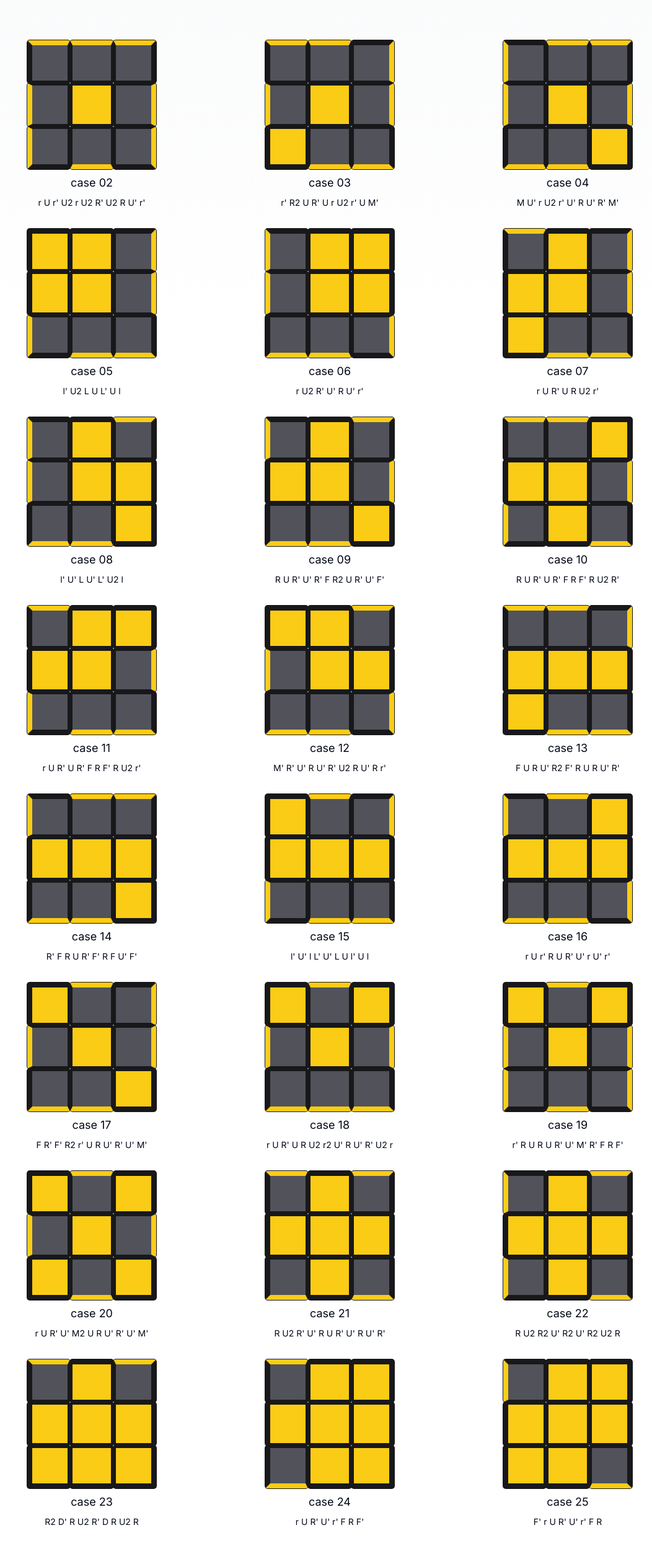
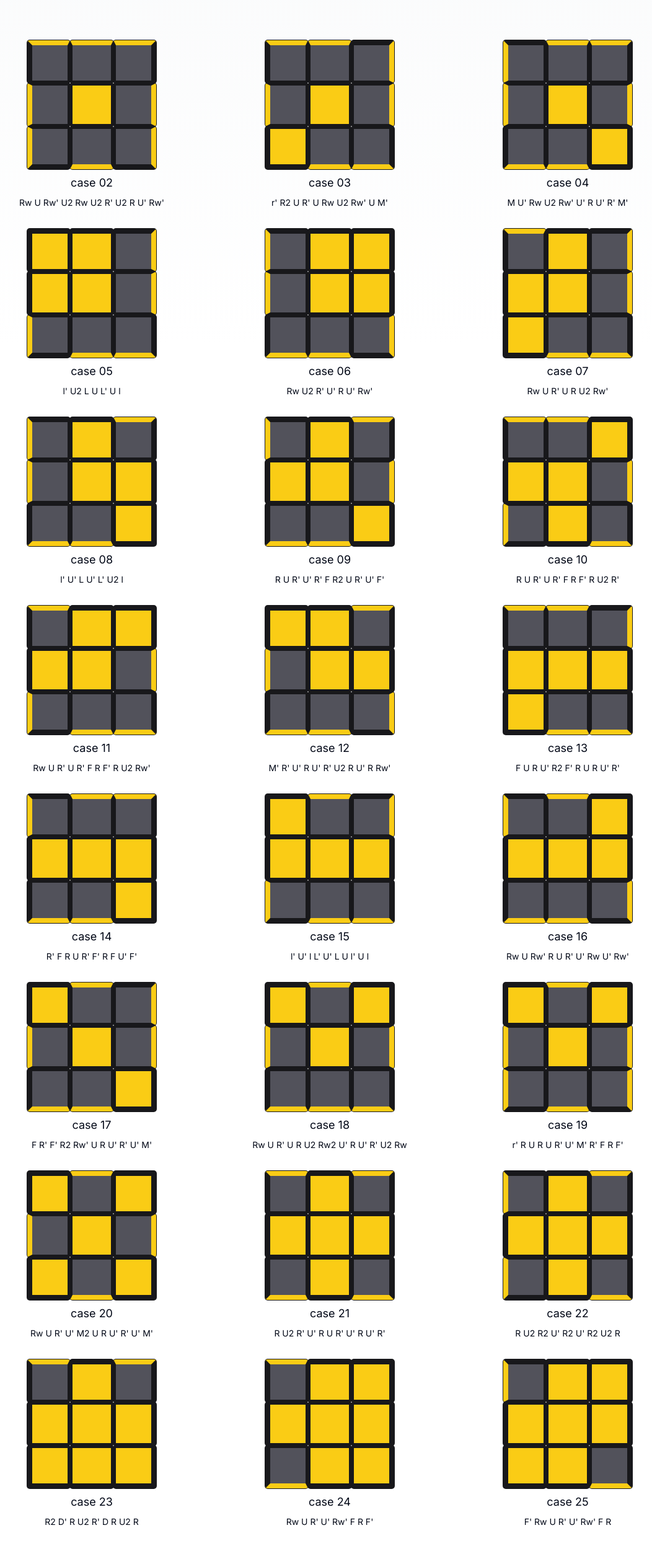
Before and after one commit to ValdineiJunior/cube-lessons, a Next.js app: page /en/orientationLastLayer in a window 1280 px wide. Shown: the part 244-2738 px from the top of the page at 62% size, without its empty margins (108-1160 px from the left). Built offline with nearby package versions, Linux system fonts and the light colour scheme.

Commit message:
feat: update move notations to use Rw notation for consistency across cube cases

```diff
--- a/src/data/cubeCasesOrientationLastLayer.ts
+++ b/src/data/cubeCasesOrientationLastLayer.ts
@@ -33,7 +33,7 @@ export const cubeCasesOrientationLastLayer: CubeInfo2D[] = [
         rightBorder: "yellow",
       },
     ],
-    moves: "r U r' U2 r U2 R' U2 R U' r'",
+    moves: "Rw U Rw' U2 Rw U2 R' U2 R U' Rw'",
   },
   {
     name: "case 03",
@@ -67,7 +67,7 @@ export const cubeCasesOrientationLastLayer: CubeInfo2D[] = [
         bottomBorder: "yellow",
       },
     ],
-    moves: "r' R2 U R' U r U2 r' U M'",
+    moves: "r' R2 U R' U Rw U2 Rw' U M'",
   },
   {
     name: "case 04",
@@ -101,7 +101,7 @@ export const cubeCasesOrientationLastLayer: CubeInfo2D[] = [
         centerColor: "yellow",
       },
     ],
-    moves: "M U' r U2 r' U' R U' R' M'",
+    moves: "M U' Rw U2 Rw' U' R U' R' M'",
   },
   {
     name: "case 05",
@@ -169,7 +169,7 @@ export const cubeCasesOrientationLastLayer: CubeInfo2D[] = [
         rightBorder: "yellow",
       },
     ],
-    moves: "r U2 R' U' R U' r'",
+    moves: "Rw U2 R' U' R U' Rw'",
   },
   {
     name: "case 07",
@@ -203,7 +203,7 @@ export const cubeCasesOrientationLastLayer: CubeInfo2D[] = [
         bottomBorder: "yellow",
       },
     ],
-    moves: "r U R' U R U2 r'",
+    moves: "Rw U R' U R U2 Rw'",
   },
   {
     name: "case 08",
@@ -339,7 +339,7 @@ export const cubeCasesOrientationLastLayer: CubeInfo2D[] = [
         bottomBorder: "yellow",
       },
     ],
-    moves: "r U R' U R' F R F' R U2 r'",
+    moves: "Rw U R' U R' F R F' R U2 Rw'",
   },
   {
     name: "case 12",
@@ -373,7 +373,7 @@ export const cubeCasesOrientationLastLayer: CubeInfo2D[] = [
         rightBorder: "yellow",
       },
     ],
-    moves: "M' R' U' R U' R' U2 R U' R r'",
+    moves: "M' R' U' R U' R' U2 R U' R Rw'",
   },
   {
     name: "case 13",
@@ -509,7 +509,7 @@ export const cubeCasesOrientationLastLayer: CubeInfo2D[] = [
         rightBorder: "yellow",
       },
     ],
-    moves: "r U r' R U R' U' r U' r'",
+    moves: "Rw U Rw' R U R' U' Rw U' Rw'",
   },
   {
     name: "case 17",
@@ -543,7 +543,7 @@ export const cubeCasesOrientationLastLayer: CubeInfo2D[] = [
         centerColor: "yellow",
       },
     ],
-    moves: "F R' F' R2 r' U R U' R' U' M'",
+    moves: "F R' F' R2 Rw' U R U' R' U' M'",
   },
   {
     name: "case 18",
@@ -577,7 +577,7 @@ export const cubeCasesOrientationLastLayer: CubeInfo2D[] = [
         bottomBorder: "yellow",
       },
     ],
-    moves: "r U R' U R U2 r2 U' R U' R' U2 r",
+    moves: "Rw U R' U R U2 Rw2 U' R U' R' U2 Rw",
   },
   {
     name: "case 19",
@@ -645,7 +645,7 @@ export const cubeCasesOrientationLastLayer: CubeInfo2D[] = [
         centerColor: "yellow",
       },
     ],
-    moves: "r U R' U' M2 U R U' R' U' M'",
+    moves: "Rw U R' U' M2 U R U' R' U' M'",
   },
   {
     name: "case 21",
@@ -781,7 +781,7 @@ export const cubeCasesOrientationLastLayer: CubeInfo2D[] = [
         centerColor: "yellow",
       },
     ],
-    moves: "r U R' U' r' F R F'",
+    moves: "Rw U R' U' Rw' F R F'",
   },
   {
     name: "case 25",
@@ -815,7 +815,7 @@ export const cubeCasesOrientationLastLayer: CubeInfo2D[] = [
         bottomBorder: "yellow",
       },
     ],
-    moves: "F' r U R' U' r' F R",
+    moves: "F' Rw U R' U' Rw' F R",
   },
   {
     name: "case 26",
@@ -917,7 +917,7 @@ export const cubeCasesOrientationLastLayer: CubeInfo2D[] = [
         centerColor: "yellow",
       },
     ],
-    moves: "r U R' U' r' R U R U' R'",
+    moves: "Rw U R' U' Rw' R U R U' R'",
   },
   {
     name: "case 29",
@@ -1631,7 +1631,7 @@ export const cubeCasesOrientationLastLayer: CubeInfo2D[] = [
         bottomBorder: "yellow",
       },
     ],
-    moves: "r U' r2 U r2 U r2 U' r",
+    moves: "Rw U' Rw2 U Rw2 U Rw2 U' Rw",
   },
   {
     name: "case 50",
@@ -1665,7 +1665,7 @@ export const cubeCasesOrientationLastLayer: CubeInfo2D[] = [
         bottomBorder: "yellow",
       },
     ],
-    moves: "r' U r2 U' r2 U' r2 U r'",
+    moves: "r' U Rw2 U' Rw2 U' Rw2 U Rw'",
   },
   {
     name: "case 51",
@@ -1801,7 +1801,7 @@ export const cubeCasesOrientationLastLayer: CubeInfo2D[] = [
         bottomBorder: "yellow",
       },
     ],
-    moves: "r U2 R' U' R U R' U' R U' r'",
+    moves: "Rw U2 R' U' R U R' U' R U' Rw'",
   },
   {
     name: "case 55",
@@ -1869,7 +1869,7 @@ export const cubeCasesOrientationLastLayer: CubeInfo2D[] = [
         rightBorder: "yellow",
       },
     ],
-    moves: "r' U' r U' R' U R U' R' U R r' U r",
+    moves: "r' U' Rw U' R' U R U' R' U R Rw' U Rw",
   },
   {
     name: "case 57",
@@ -1903,6 +1903,6 @@ export const cubeCasesOrientationLastLayer: CubeInfo2D[] = [
         centerColor: "yellow",
       },
     ],
-    moves: "R U R' U' M' U R U' r'",
+    moves: "R U R' U' M' U R U' Rw'",
   },
 ];
```
